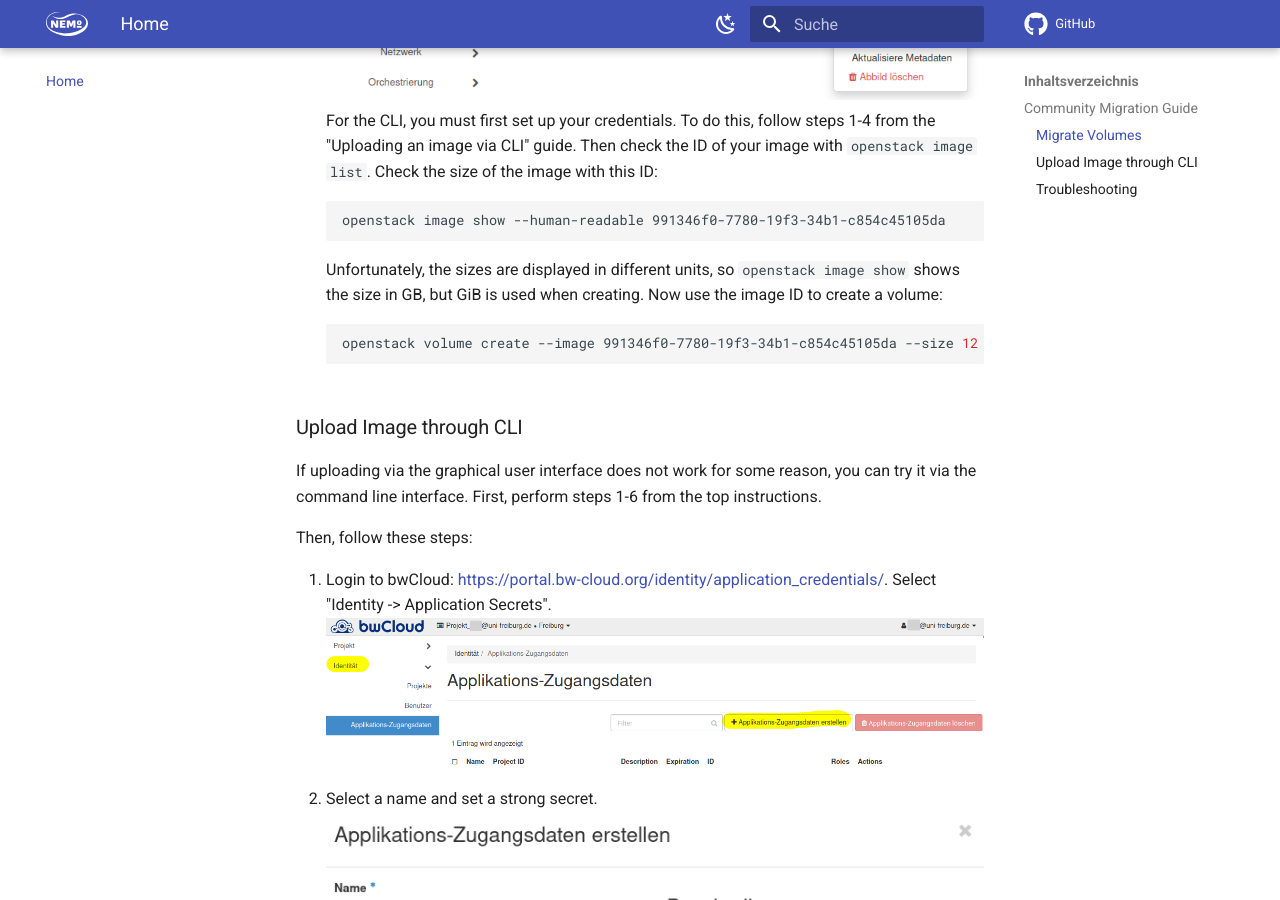
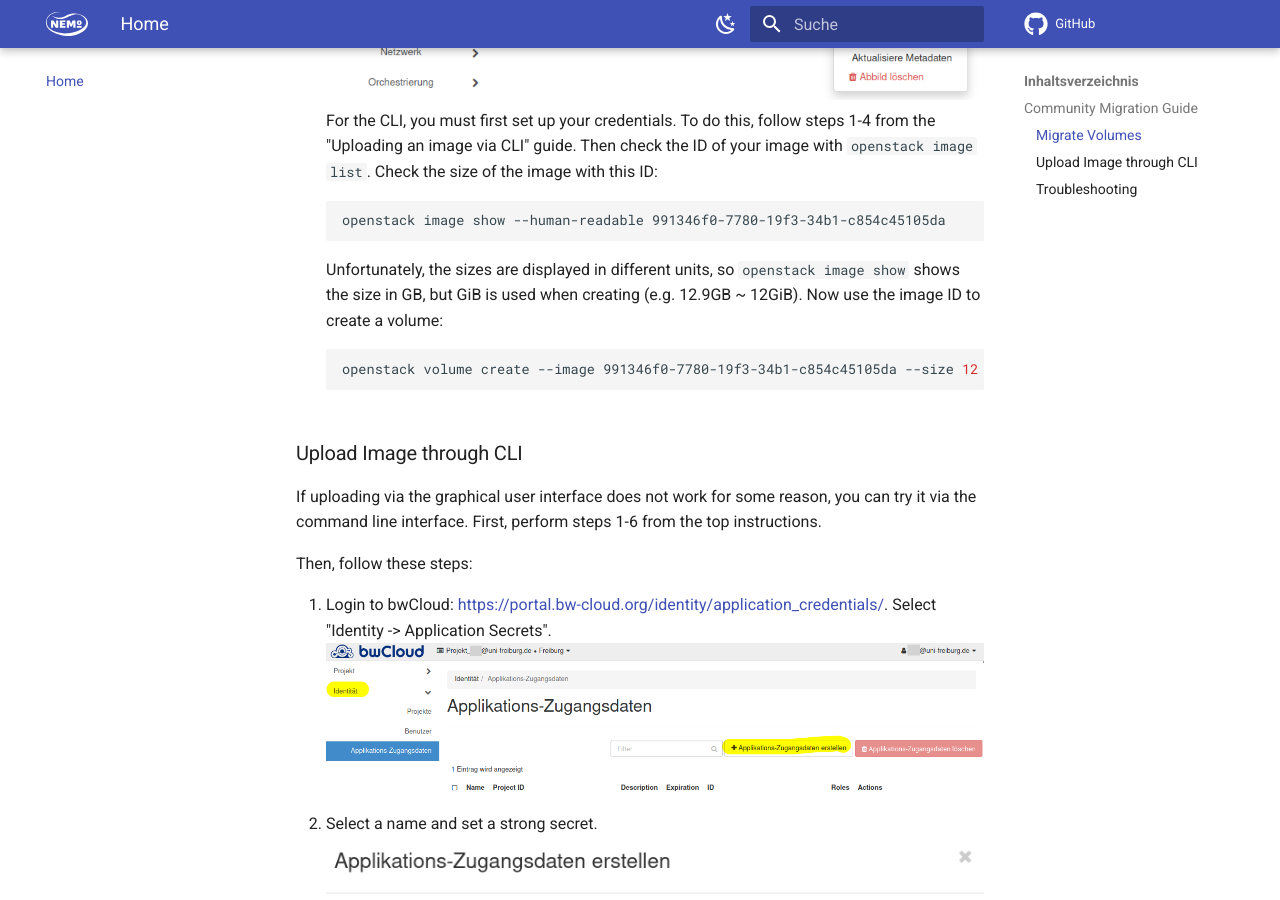
Before and after one commit to nemo-cluster/bwcloud-migration, an MkDocs documentation site: the page built from docs/index.md, in a window 1280 px wide and 900 px high, scrolled down 4161 px. Built offline with MkDocs 1.6.1 and Material for MkDocs 9.7.7, drawn with Linux system fonts in a browser that asks for light colours; comment, search, counter and statistics services are not loaded.

Commit message:
add example 12.9GB ~ 12GiB.

````diff
--- a/docs/index.md
+++ b/docs/index.md
@@ -116,7 +116,7 @@ Check the size of the image with this ID:
 ```bash
 openstack image show --human-readable 991346f0-7780-19f3-34b1-c854c45105da
 ```
-Unfortunately, the sizes are displayed in different units, so `openstack image show` shows the size in GB, but GiB is used when creating.
+Unfortunately, the sizes are displayed in different units, so `openstack image show` shows the size in GB, but GiB is used when creating (e.g. 12.9GB ~ 12GiB).
 Now use the image ID to create a volume:
 ```bash
 openstack volume create --image 991346f0-7780-19f3-34b1-c854c45105da --size 12 myvolume # change size
````
